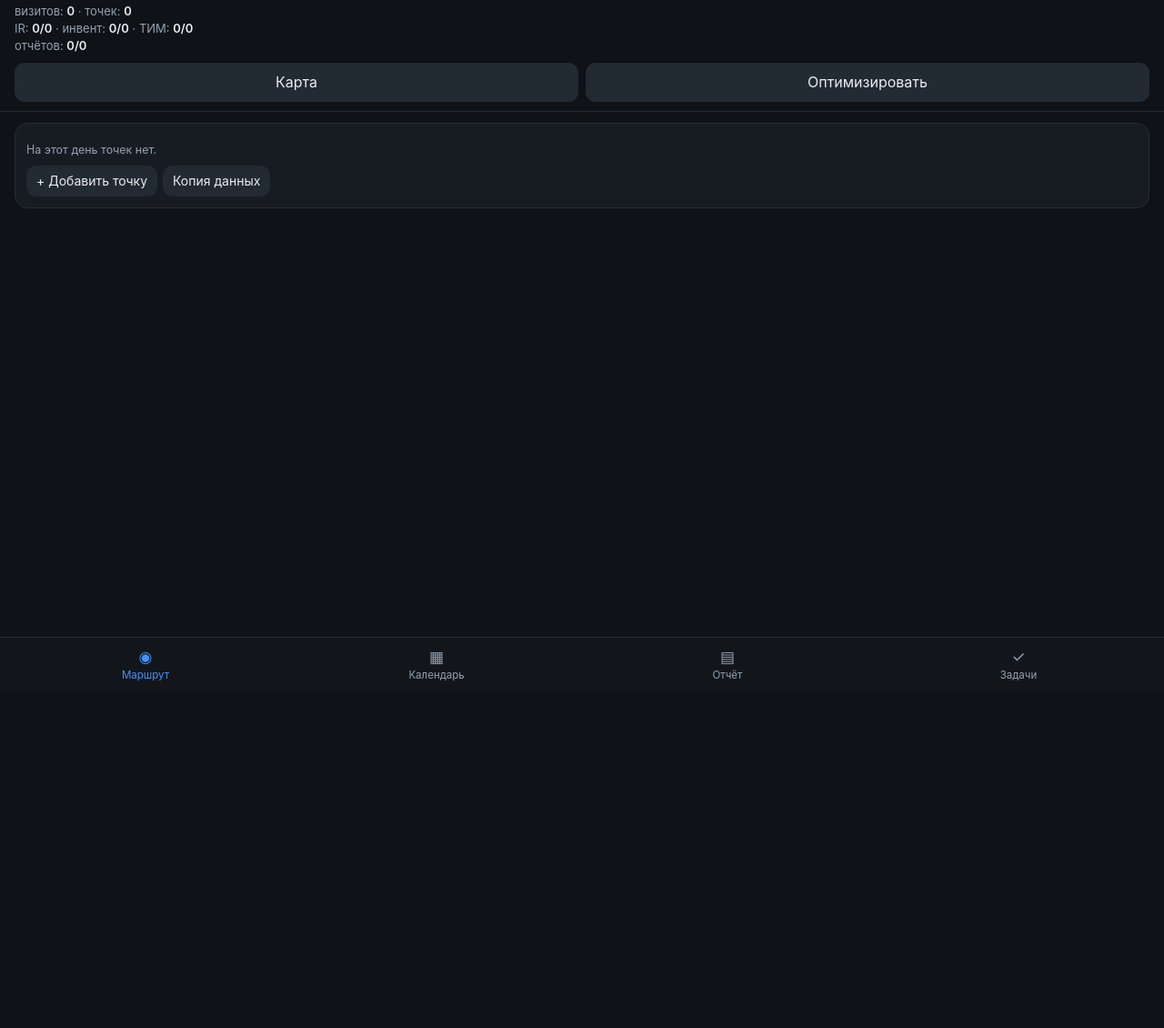
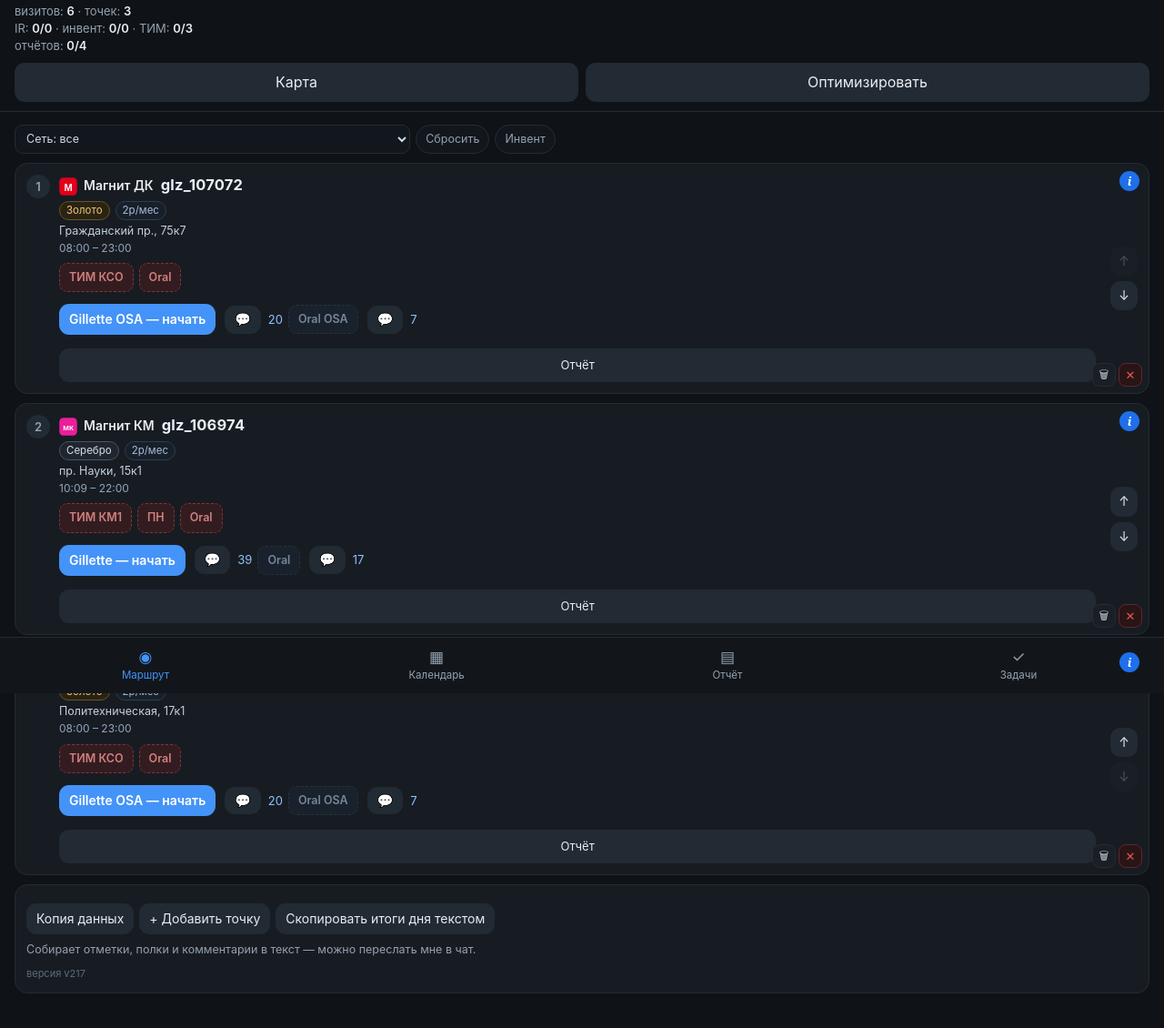
Before and after one commit to ladyko1804/fogg, a plain HTML site: page index.html in a window 1280 px wide. Shown: the part 38-1168 px from the top of the page at 91% size. Before the commit the page ends 800 px from the top, so only its background shows below. Drawn offline with Linux system fonts and the light colour scheme.

Commit message:
v217: route for 25.11 (visible 6 of 8)

```diff
--- a/index.html
+++ b/index.html
@@ -470,6 +470,14 @@ function humanDate(s){
 /* ---------- данные ---------- */
 /* маршрут, собранный ассистентом: дата → точки по порядку с плановым временем */
 const PRESETS={
+ "2026-11-25":[
+  {net:"Магнит ДК",lvl:"Золото",addr:"Гражданский пр., 75к7",tt:"107072",proj:"Gillette OSA",hours:"08:00 – 23:00",t:20,la:60.0171969,lo:30.4030046,tim:"КСО"},
+  {net:"Магнит ДК",lvl:"Золото",addr:"Гражданский пр., 75к7",tt:"107072",proj:"Oral Care OSA",hours:"08:00 – 23:00",t:7,la:60.0171969,lo:30.4030046},
+  {net:"Магнит КМ",lvl:"Серебро",addr:"пр. Науки, 15к1",tt:"106974",proj:"Gillette",hours:"10:09 – 22:00",t:39,la:60.016053,lo:30.380235,tim:"КМ1"},
+  {net:"Магнит КМ",lvl:"Серебро",addr:"пр. Науки, 15к1",tt:"106974",proj:"Oral Care",hours:"10:09 – 22:00",t:17,la:60.016053,lo:30.380235},
+  {net:"Магнит ДК",lvl:"Золото",addr:"Политехническая, 17к1",tt:"107064",proj:"Gillette OSA",hours:"08:00 – 23:00",t:20,la:59.9993123,lo:30.3662115,tim:"КСО"},
+  {net:"Магнит ДК",lvl:"Золото",addr:"Политехническая, 17к1",tt:"107064",proj:"Oral Care OSA",hours:"08:00 – 23:00",t:7,la:59.9993123,lo:30.3662115}
+ ],
  "2026-11-02":[
 
 
@@ -830,7 +838,7 @@ function timFor(net,lvl){
   return "—";
 }
 function baseOf(tt){const k=String(tt).replace(/\D/g,'');return BASE.find(b=>b.i.replace(/\D/g,'')===k)||null}
-const PRESET_VER="pharm-12";
+const PRESET_VER="2511-1";
 const DAY_RESET="19-11-r1";
 
 const SEED=[
@@ -1829,7 +1837,7 @@ function _renderRoute(){
     const box=document.createElement("div");box.className="card";
     box.innerHTML=`<div class="chkline"><button class="small" id="btn-backup">Копия данных</button><button class="small" id="btn-add">+ Добавить точку</button><button class="small" id="btn-copy">Скопировать итоги дня текстом</button></div>
       <div class="hint" id="copy-hint">Собирает отметки, полки и комментарии в текст — можно переслать мне в чат.</div>`;
-    box.appendChild(Object.assign(document.createElement("div"),{className:"hint verline",textContent:"версия v216"}));
+    box.appendChild(Object.assign(document.createElement("div"),{className:"hint verline",textContent:"версия v217"}));
     wrap.appendChild(box);
     box.querySelector("#btn-add").onclick=openAdd;
     box.querySelector("#btn-backup").onclick=openBackup;
```
